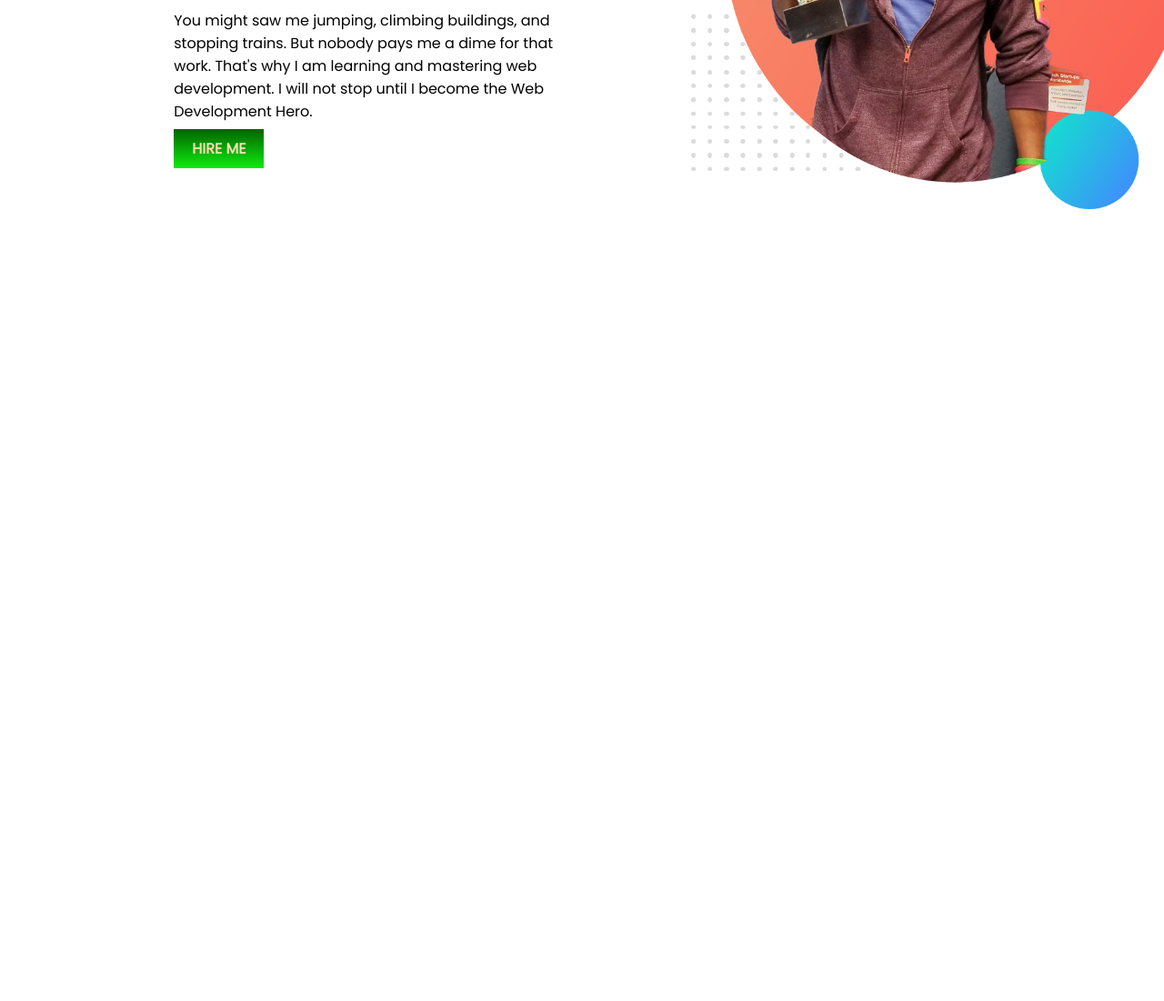
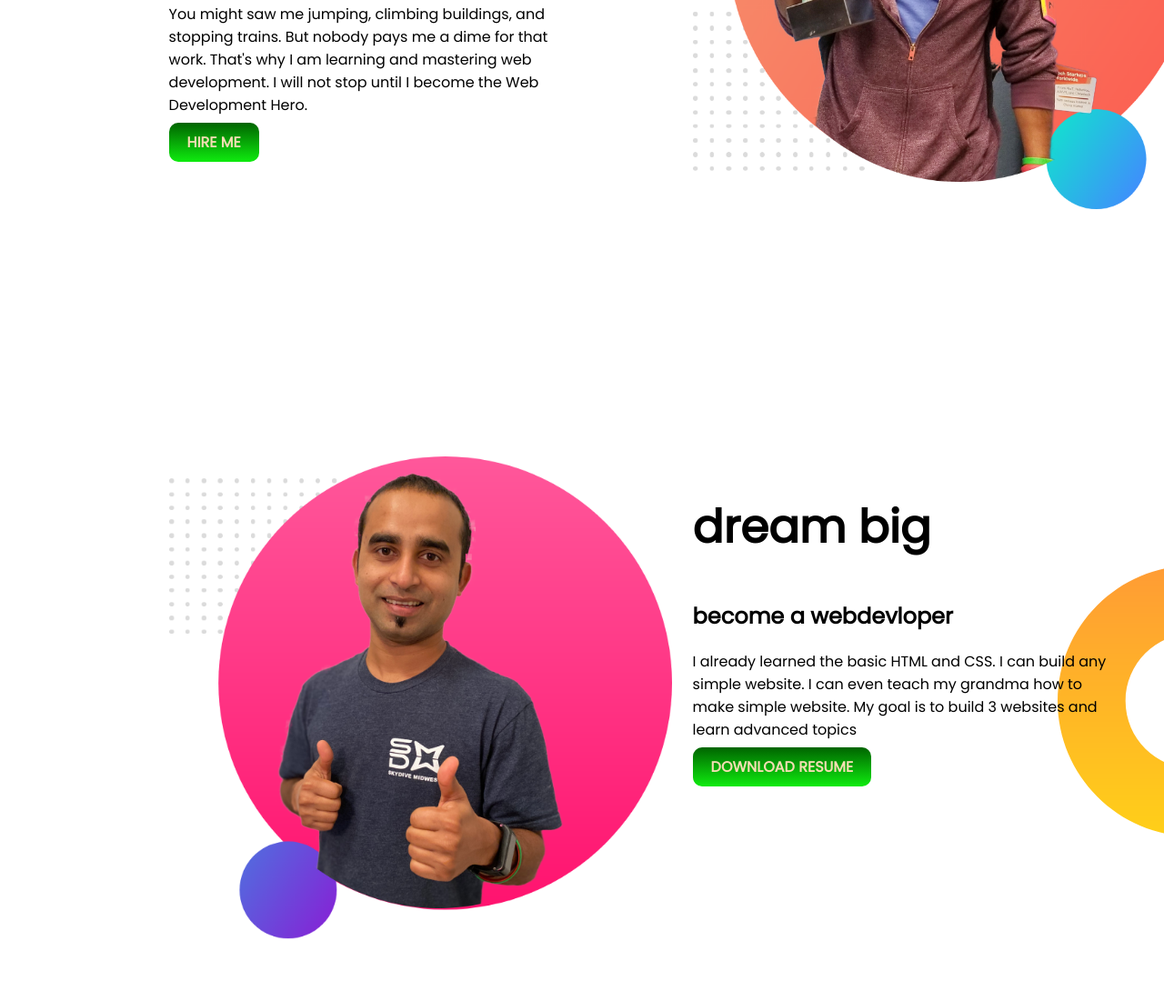
Before and after one commit to Biplob17h/developere-protfolio, a plain HTML site: page index.html in a window 1280 px wide. Shown: the part 377-1478 px from the top of the page at 91% size. Before the commit the page ends 800 px from the top, so only its background shows below. Drawn offline with Linux system fonts and the light colour scheme.

Commit message:
secend section

```diff
--- a/index.html
+++ b/index.html
@@ -11,19 +11,28 @@
     <link rel="stylesheet" href="style.css">
 </head>
 <body>
-    <section>
+    <section class="top-banner">
     <div class=" width">
         <h1> Welcome to </h1>
     <h1> <span class="bat">Batman</span> cave</h1>
     <h3>Build Climber and Train Stopper </h3>
     <p>You might saw me jumping, climbing buildings, and stopping trains. But nobody pays me a dime for that work. That's why I am learning and mastering web development. I will not stop until I become the Web Development Hero.</p>
-    <a  class="link" href="https://www.linkedin.com/company/programminghero/?original_referer=">HIRE ME</a>
+    <a  class="link" target="_blank" href="https://www.linkedin.com/company/programminghero/?original_referer=">HIRE ME</a>
     </div>
     <div class=" width">
         <img src="images/jhankar.png" alt="a photo of jhanker mahabub">
     </div>
-
-
+</section>
+<section class="dream-big">
+    <div class=" width">
+        <img src="images/jhankar2.png" alt=" this is a photo mof jhanker mahabub">
+    </div>
+    <div class=" width">
+        <h1>dream big</h1>
+        <h2>become a webdevloper</h2>
+        <p>I already learned the basic HTML and CSS. I can build any simple website. I can even teach my grandma how to make simple website. My goal is to build 3 websites and learn advanced topics</p>
+        <a class="link" target="_blank"  href="">DOWNLOAD RESUME</a>
+    </div>
 </section>
 
 </body>
--- a/style.css
+++ b/style.css
@@ -1,5 +1,6 @@
 body{
     font-family: 'Poppins', sans-serif;
+    margin: 0;
 }
 h1{
     font-size: 50px;
@@ -7,6 +8,7 @@ h1{
 .bat{ color: orange;}
 section{
     display: flex;
+    margin-bottom: 150px;
 }
 .width {
     width: 50%;
@@ -24,5 +26,15 @@ padding: 10px 20px;
 background-image: linear-gradient(darkgreen  , rgb(15, 235, 15) );
 color: wheat;
 font-weight: 700;
+border-radius: 10px;
 
 }
+.top-banner{
+    background-image: url(images/top-banner.png);
+    background-repeat: no-repeat;
+}
+.dream-big {
+    background-image: url( images/dream-bg.png) ;
+    background-repeat: no-repeat;
+    background-position: right;
+}
```
